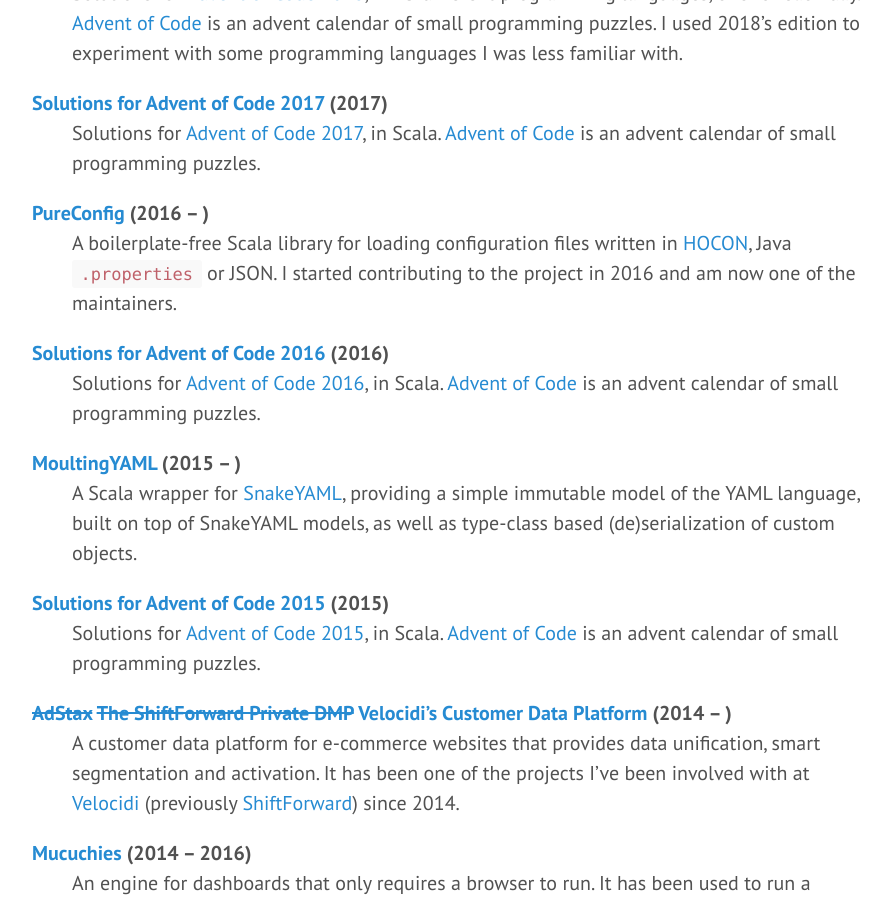
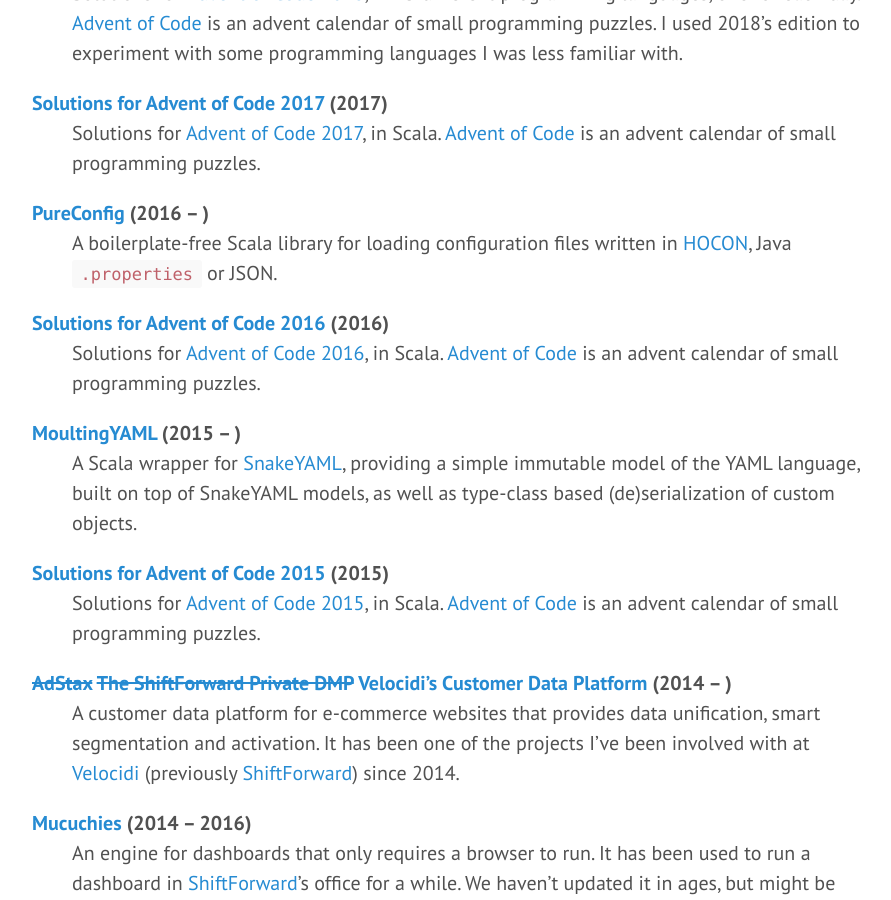
Before and after one commit to jcazevedo/jcazevedo.net, a Jekyll site: the page built from projects.md, in a window 1280 px wide and 900 px high, scrolled down 426 px. Shown: the whole window, without its empty margins (188-1079 px from the left). Built offline with Jekyll 4.4.1, drawn with Linux system fonts in a browser that asks for light colours.

Commit message:
Update project description

```diff
--- a/projects.md
+++ b/projects.md
@@ -30,8 +30,7 @@
 [PureConfig](https://github.com/pureconfig/pureconfig) (2016 -- )
 
 : A boilerplate-free Scala library for loading configuration files written in
-[HOCON][hocon], Java `.properties` or JSON. I started contributing to the
-project in 2016 and am now one of the maintainers.
+[HOCON][hocon], Java `.properties` or JSON.
 
 [Solutions for Advent of Code 2016](https://github.com/jcazevedo/advent-of-code-2016) (2016)
 
```
